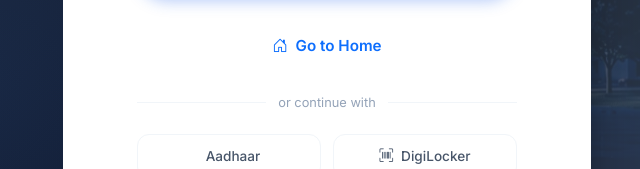
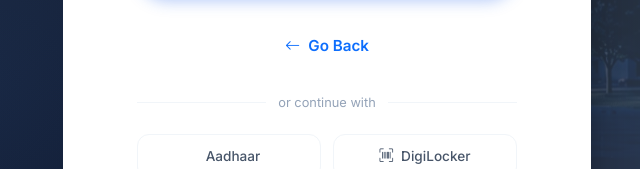
Before and after one commit to sangeethaguru2785-ship-it/Government, a plain HTML site: page login.html in a window 1280 px wide. Shown: the part 754-923 px from the top of the page, 529-1169 px from the left. Drawn offline with nearby package versions, Linux system fonts and the light colour scheme.

Commit message:
Add files via upload

```diff
--- a/login.html
+++ b/login.html
@@ -412,9 +412,9 @@
           </button>
         </form>
 
-        <a href="index.html" class="btn btn-outline-primary w-100 mt-2">
-          <i class="bi bi-house-door"></i> Go to Home
-        </a>
+        <button onclick="if(history.length>1){history.back()}else{window.location.href='index.html'}" class="btn btn-outline-primary w-100 mt-2">
+          <i class="bi bi-arrow-left"></i> Go Back
+        </button>
 
         <div class="auth-divider">or continue with</div>
 
```
Also changed, not shown: admin-dashboard.html (+1 -1 lines), citizen-dashboard.html (+1 -1 lines), signup.html (+3 -3 lines).
